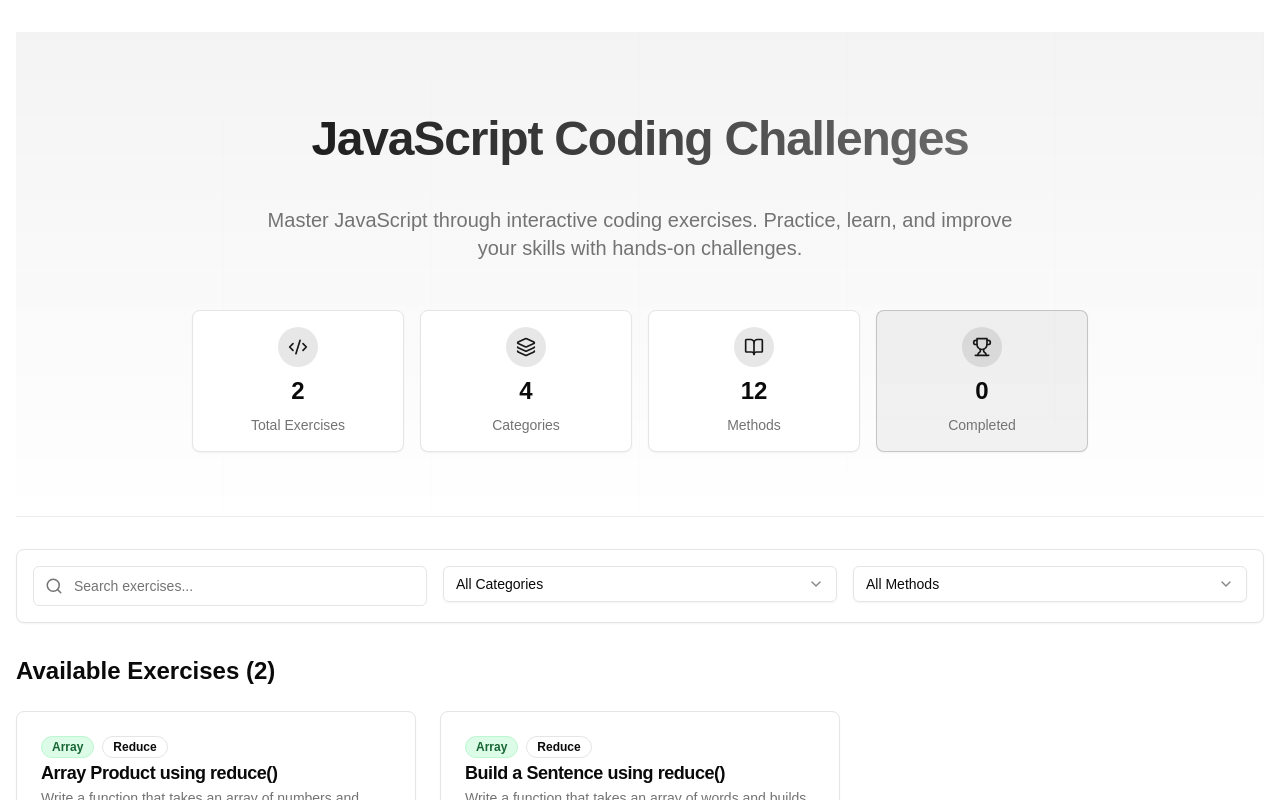
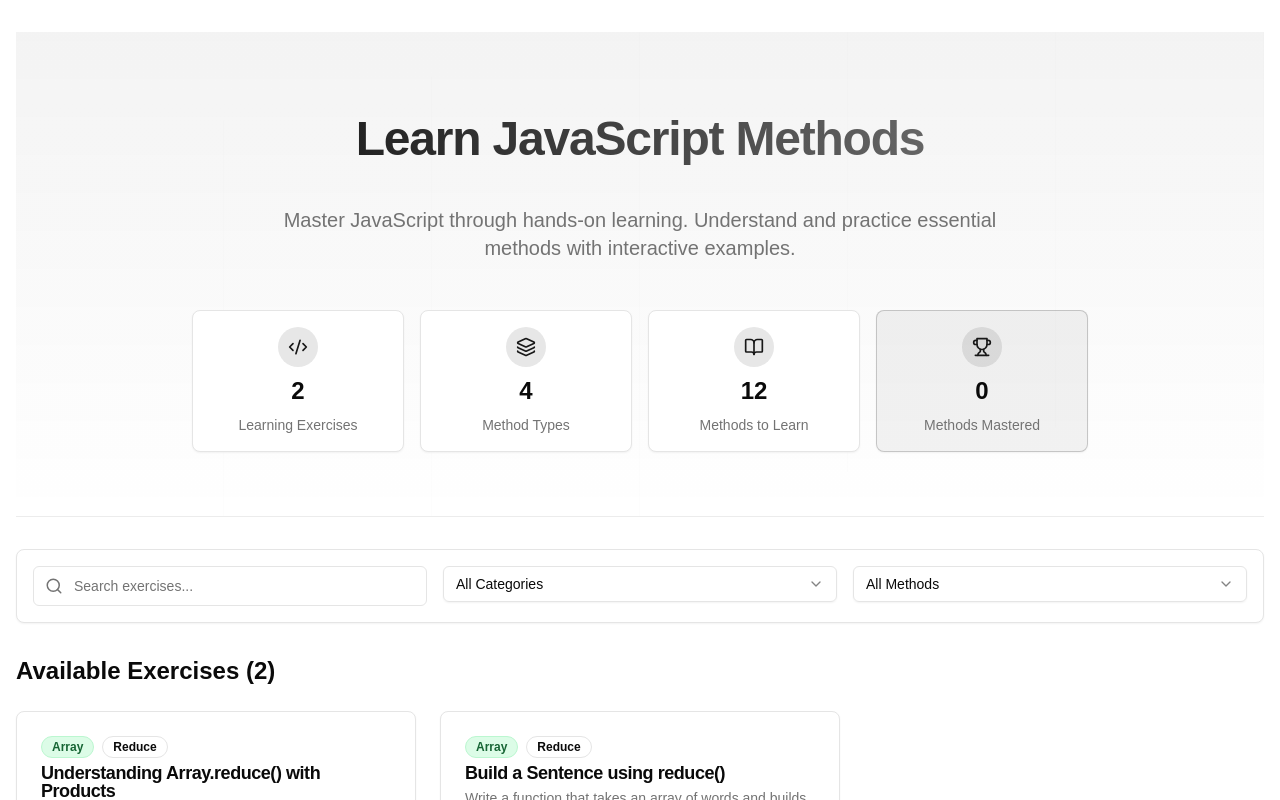
Before and after one commit to JustScriptin/jswb, a Next.js app: page /exercises in a window 1280 px wide. Shown: the top 800 px of the page. Built offline with nearby package versions, Linux system fonts and the light colour scheme.

Commit message:
Refactor exercise content and terminology: Update titles, descriptions, and labels across exercises to emphasize learning JavaScript methods. Enhance user experience with clearer navigation and instructional text, promoting a more educational approach to coding challenges.

```diff
--- a/src/app/exercises/[slug]/ExerciseClient.tsx
+++ b/src/app/exercises/[slug]/ExerciseClient.tsx
@@ -158,13 +158,13 @@ export function ExerciseClient({ exercise }: Props) {
             <Link href="/exercises">
               <Button variant="ghost" size="sm" className="gap-2">
                 <ChevronLeft className="h-4 w-4" />
-                Back to Challenges
+                Back to Methods
               </Button>
             </Link>
             <Separator orientation="vertical" className="h-6" />
             <a className="flex items-center space-x-2" href="/">
               <span className="hidden font-bold sm:inline-block">
-                Method To The Madness
+                JavaScript Methods Learning
               </span>
             </a>
           </div>
@@ -241,7 +241,7 @@ export function ExerciseClient({ exercise }: Props) {
             {exercise.title}
           </h1>
           <p className="text-xl text-muted-foreground">
-            Master JavaScript array methods through practical exercises
+            Learn and understand JavaScript methods through practical examples
           </p>
         </motion.div>
 
@@ -261,11 +261,11 @@ export function ExerciseClient({ exercise }: Props) {
               <TabsList className="w-full">
                 <TabsTrigger value="instructions" className="flex-1">
                   <BookOpen className="mr-2 h-4 w-4" />
-                  Instructions
+                  Learning Instructions
                 </TabsTrigger>
                 <TabsTrigger value="tests" className="flex-1 relative">
                   <Beaker className="mr-2 h-4 w-4" />
-                  Test Cases
+                  Practice Examples
                   {hasRun && (
                     <Badge
                       variant={passedTests === totalTests ? "default" : "destructive"}
@@ -282,9 +282,9 @@ export function ExerciseClient({ exercise }: Props) {
               <TabsContent value="instructions">
                 <Card>
                   <CardHeader>
-                    <CardTitle>Problem Description</CardTitle>
+                    <CardTitle>Learning Instructions</CardTitle>
                     <CardDescription>
-                      Read the instructions carefully before starting
+                      Follow these steps to understand the method
                     </CardDescription>
                   </CardHeader>
                   <CardContent>
@@ -300,7 +300,7 @@ export function ExerciseClient({ exercise }: Props) {
                 <Card>
                   <CardHeader>
                     <CardTitle className="flex items-center justify-between">
-                      <span>Test Cases</span>
+                      <span>Practice Examples</span>
                       {hasRun && (
                         <motion.div
                           initial={{ scale: 0 }}
@@ -327,7 +327,7 @@ export function ExerciseClient({ exercise }: Props) {
                       )}
                     </CardTitle>
                     <CardDescription>
-                      Your solution will be tested against these cases
+                      Test your understanding with these examples
                     </CardDescription>
                   </CardHeader>
                   <CardContent>
--- a/src/app/exercises/layout.tsx
+++ b/src/app/exercises/layout.tsx
@@ -1,8 +1,8 @@
 import type { Metadata } from "next";
 
 export const metadata: Metadata = {
-  title: "Coding Challenges | JSW",
-  description: "Practice your JavaScript array methods with interactive coding challenges.",
+  title: "JavaScript Method Learning | JSW",
+  description: "Learn and practice JavaScript methods through interactive exercises and examples.",
 };
 
 export default function ExercisesLayout({
--- a/src/app/exercises/page.tsx
+++ b/src/app/exercises/page.tsx
@@ -90,10 +90,10 @@ export default function ExercisesPage() {
             className="max-w-3xl mx-auto text-center space-y-6"
           >
             <h1 className="text-5xl font-bold tracking-tight bg-gradient-to-r from-primary via-primary/80 to-primary/60 bg-clip-text text-transparent leading-relaxed py-1">
-              JavaScript Coding Challenges
+              Learn JavaScript Methods
             </h1>
             <p className="text-xl text-muted-foreground">
-              Master JavaScript through interactive coding exercises. Practice, learn, and improve your skills with hands-on challenges.
+              Master JavaScript through hands-on learning. Understand and practice essential methods with interactive examples.
             </p>
           </motion.div>
 
@@ -105,22 +105,22 @@ export default function ExercisesPage() {
             <StatsCard
               icon={<Code2 className="w-5 h-5" />}
               value={EXERCISES.length}
-              label="Total Exercises"
+              label="Learning Exercises"
             />
             <StatsCard
               icon={<Layers className="w-5 h-5" />}
               value={Object.keys(CATEGORY_METHODS).length}
-              label="Categories"
+              label="Method Types"
             />
             <StatsCard
               icon={<BookOpen className="w-5 h-5" />}
               value={Array.from(new Set(Object.values(CATEGORY_METHODS).flat())).length}
-              label="Methods"
+              label="Methods to Learn"
             />
             <StatsCard
               icon={<Trophy className="w-5 h-5" />}
               value={completedCount}
-              label="Completed"
+              label="Methods Mastered"
               highlight={true}
             />
           </motion.div>
--- a/src/features/codingChallenges/data/exercisesData.ts
+++ b/src/features/codingChallenges/data/exercisesData.ts
@@ -28,7 +28,7 @@ export const CATEGORY_METHODS = {
 
   /**
    * ------------------------------------------------------------------------
-   *  3) Basic Challenge-Related Types
+   *  3) Basic Learning Exercise Types
    * ------------------------------------------------------------------------
    */
   export type TestCase = {
@@ -49,14 +49,14 @@ export const CATEGORY_METHODS = {
 
   /**
    * ------------------------------------------------------------------------
-   *  4) EXERCISES: Using the derived Category & Method
+   *  4) EXERCISES: Learning examples for each method
    * ------------------------------------------------------------------------
    */
   export const EXERCISES: Challenge[] = [
     {
       slug: "reduce-product",
-      title: "Array Product using reduce()",
-      description: `Write a function that takes an array of numbers and returns their product using Array.prototype.reduce().
+      title: "Understanding Array.reduce() with Products",
+      description: `Learn how to use Array.prototype.reduce() to calculate products of numbers.
 
   Example:
   - Input: [2, 3, 4]
@@ -70,10 +70,11 @@ export const CATEGORY_METHODS = {
         name: "array",
         method: "reduce",
       },
-      starterCode: `const solve = (numbers) => {
-    // Your code here
-    return 0;
-  }`,
+      starterCode: `// Try using reduce to multiply all numbers in the array
+const solve = (numbers) => {
+  // Your code here
+  return 0;
+}`,
       testCases: [
         {
           input: [[2, 3, 4]],
```
